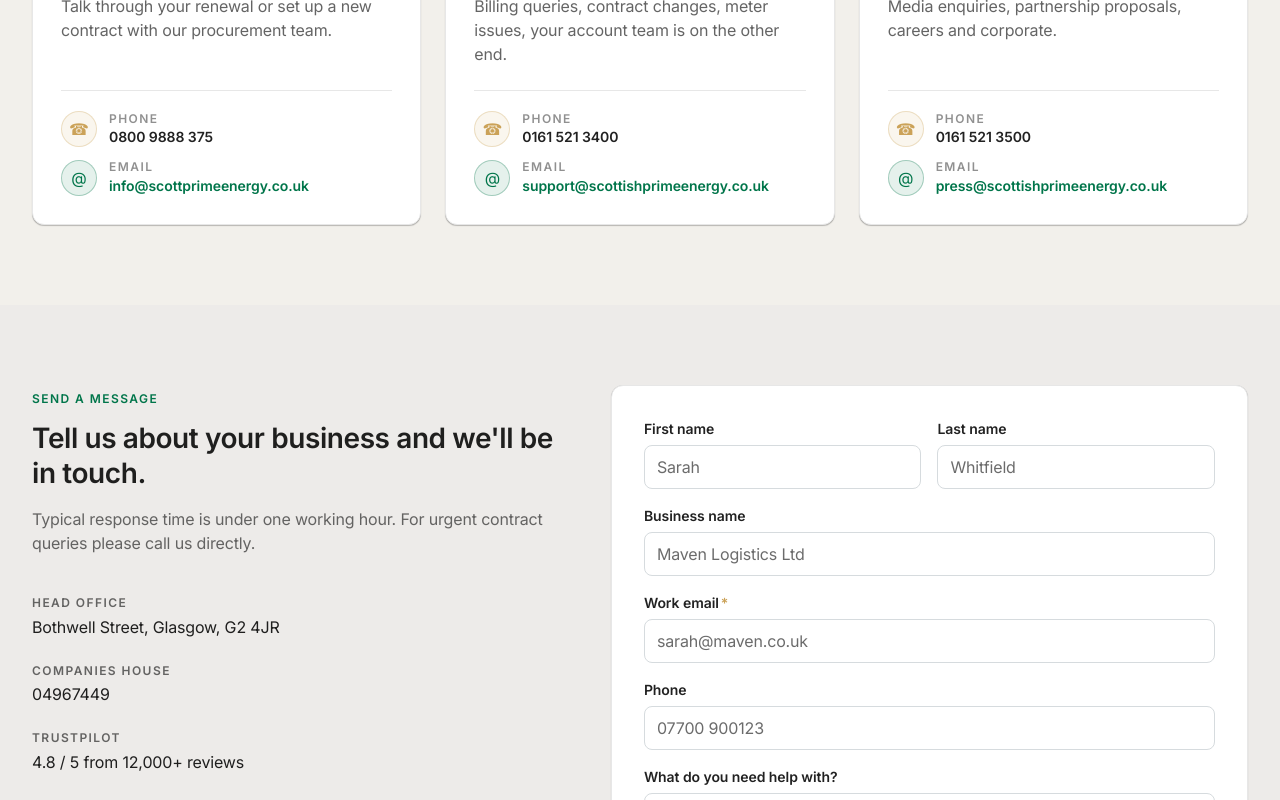
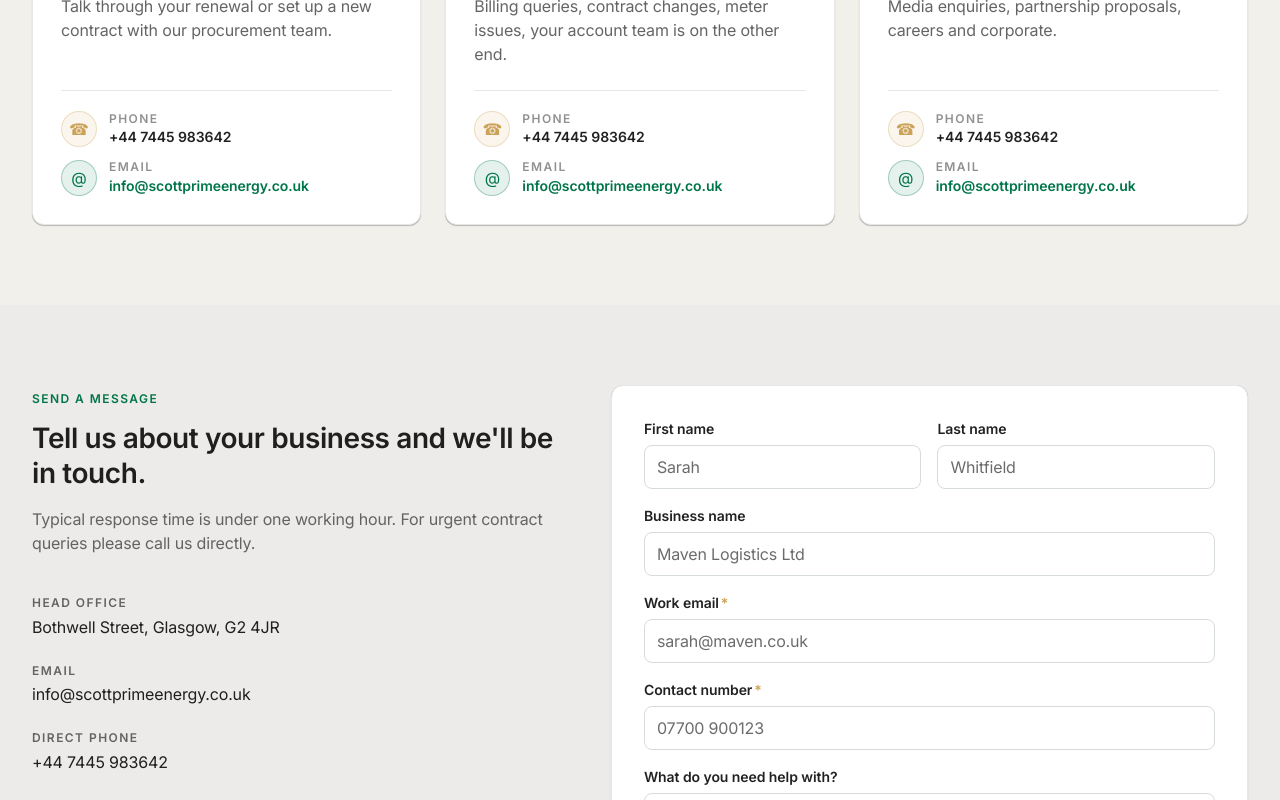
Before and after one commit to Zuhairshad/Scottish-Prime, a Next.js app: page /contact in a window 1280 px wide. Shown: the part 880-1680 px from the top of the page. Built offline with nearby package versions, Linux system fonts and the light colour scheme.

Commit message:
feat: update contact phone number, email, and make fields mandatory

```diff
--- a/src/app/api/send-lead/route.ts
+++ b/src/app/api/send-lead/route.ts
@@ -18,6 +18,15 @@
     const sender = process.env.LEAD_SENDER_EMAIL || `"Scott Prime Energy" <${smtpUser}>`;
 
     console.log(`[Lead received] Form: ${formType}, Page: ${pageUrl}`, fields);
+
+    if (formType === "Contact Form") {
+      if (!fields.email || !String(fields.email).trim() || !fields.phone || !String(fields.phone).trim()) {
+        return NextResponse.json(
+          { success: false, error: "Both email address and contact number are mandatory." },
+          { status: 400 }
+        );
+      }
+    }
 
     if (!smtpPass || smtpPass === "your_webmail_password_here") {
       console.warn("WARNING: SMTP_PASSWORD is not set. Lead logged to console (skipping direct email dispatch).");
--- a/src/app/contact/page.tsx
+++ b/src/app/contact/page.tsx
@@ -37,7 +37,7 @@
             </p>
 
             <div className="mt-8 flex flex-wrap gap-x-8 gap-y-3 t-body-sm-med text-white">
-              <span><span className="text-gold">★</span> 0800 9888 375</span>
+              <span><span className="text-gold">★</span> +44 7445 983642</span>
               <span><span className="text-gold">★</span> info@scottprimeenergy.co.uk</span>
               <span><span className="text-gold">★</span> Under 1hr response</span>
             </div>
@@ -53,7 +53,7 @@
               tagVariant="green"
               title="Get a quote"
               body="Talk through your renewal or set up a new contract with our procurement team."
-              phone="0800 9888 375"
+              phone="+44 7445 983642"
               email="info@scottprimeenergy.co.uk"
             />
             <ContactCard
@@ -61,16 +61,16 @@
               tagVariant="green-soft"
               title="Existing customers"
               body="Billing queries, contract changes, meter issues, your account team is on the other end."
-              phone="0161 521 3400"
-              email="support@scottishprimeenergy.co.uk"
+              phone="+44 7445 983642"
+              email="info@scottprimeenergy.co.uk"
             />
             <ContactCard
               tag="Press"
               tagVariant="house"
               title="Press & partnerships"
               body="Media enquiries, partnership proposals, careers and corporate."
-              phone="0161 521 3500"
-              email="press@scottishprimeenergy.co.uk"
+              phone="+44 7445 983642"
+              email="info@scottprimeenergy.co.uk"
             />
           </div>
         </Container>
@@ -91,6 +91,16 @@
 
               <div className="mt-10 space-y-6">
                 <InfoRow label="Head office" value="Bothwell Street, Glasgow, G2 4JR" />
+                <InfoRow
+                  label="Email"
+                  value="info@scottprimeenergy.co.uk"
+                  href="mailto:info@scottprimeenergy.co.uk"
+                />
+                <InfoRow
+                  label="Direct phone"
+                  value="+44 7445 983642"
+                  href="tel:+447445983642"
+                />
                 <InfoRow label="Companies House" value="04967449" />
                 <InfoRow label="Trustpilot" value="4.8 / 5 from 12,000+ reviews" />
               </div>
@@ -182,11 +192,28 @@
   );
 }
 
-function InfoRow({ label, value }: { label: string; value: string }) {
+function InfoRow({
+  label,
+  value,
+  href,
+}: {
+  label: string;
+  value: string;
+  href?: string;
+}) {
   return (
     <div>
       <p className="t-eyebrow text-ink-soft">{label}</p>
-      <p className="t-body text-ink mt-1">{value}</p>
+      {href ? (
+        <a
+          href={href}
+          className="t-body text-ink hover:text-accent-green transition-colors mt-1 inline-block"
+        >
+          {value}
+        </a>
+      ) : (
+        <p className="t-body text-ink mt-1">{value}</p>
+      )}
     </div>
   );
 }
--- a/src/app/faq/page.tsx
+++ b/src/app/faq/page.tsx
@@ -132,7 +132,7 @@
     items: [
       {
         q: "Who do I contact if something goes wrong?",
-        a: "Your dedicated account manager, their direct line is in your myHUB dashboard, or call us on 0161 521 3400.",
+        a: "Your dedicated account manager, their direct line is in your myHUB dashboard, or call us on +44 7445 983642.",
       },
       {
         q: "What is myHUB?",
@@ -237,8 +237,8 @@
               <ButtonLink href="/contact" variant="primary">
                 Contact us →
               </ButtonLink>
-              <ButtonLink href="tel:08009888375" variant="outline">
-                0800 9888 375
+              <ButtonLink href="tel:+447445983642" variant="outline">
+                +44 7445 983642
               </ButtonLink>
             </div>
           </Card>
--- a/src/components/contact-form.tsx
+++ b/src/components/contact-form.tsx
@@ -8,6 +8,8 @@
 
 export function ContactForm() {
   const [submitted, setSubmitted] = useState(false);
+  const [error, setError] = useState<string | null>(null);
+  const [isSubmitting, setIsSubmitting] = useState(false);
 
   if (submitted) {
     return (
@@ -28,10 +30,10 @@
           procurement team will reply within one working hour on weekdays.
           For urgent contract queries you can always call us on{" "}
           <a
-            href="tel:08009888375"
+            href="tel:+447445983642"
             className="text-accent-green hover:underline"
           >
-            0800 9888 375
+            +44 7445 983642
           </a>
           .
         </p>
@@ -56,6 +58,7 @@
 
   const handleSubmit = async (e: React.FormEvent<HTMLFormElement>) => {
     e.preventDefault();
+    setError(null);
     const formData = new FormData(e.currentTarget);
     const firstName = (formData.get("firstName") as string || "").trim();
     const lastName = (formData.get("lastName") as string || "").trim();
@@ -65,8 +68,19 @@
     const topic = formData.get("topic") as string;
     const message = (formData.get("message") as string || "").trim();
 
+    if (!email) {
+      setError("Email address is mandatory.");
+      return;
+    }
+    if (!phone) {
+      setError("Contact number is mandatory.");
+      return;
+    }
+
+    setIsSubmitting(true);
+
     try {
-      await fetch("/api/send-lead", {
+      const res = await fetch("/api/send-lead", {
         method: "POST",
         headers: { "Content-Type": "application/json" },
         body: JSON.stringify({
@@ -81,8 +95,17 @@
           message,
         }),
       });
+
+      const data = await res.json();
+      if (!res.ok && data?.error) {
+        setError(data.error);
+        setIsSubmitting(false);
+        return;
+      }
     } catch (err) {
       console.error("Failed to submit lead:", err);
+    } finally {
+      setIsSubmitting(false);
     }
 
     setSubmitted(true);
@@ -94,13 +117,18 @@
         onSubmit={handleSubmit}
         className="space-y-4"
       >
+        {error && (
+          <div className="p-3 text-sm text-red-700 bg-red-50 border border-red-200 rounded-[8px]">
+            {error}
+          </div>
+        )}
         <div className="grid grid-cols-2 gap-4">
           <Field label="First name" name="firstName" placeholder="Sarah" />
           <Field label="Last name" name="lastName" placeholder="Whitfield" />
         </div>
         <Field label="Business name" name="business" placeholder="Maven Logistics Ltd" />
         <Field label="Work email" name="email" type="email" placeholder="sarah@maven.co.uk" required />
-        <Field label="Phone" name="phone" type="tel" placeholder="07700 900123" />
+        <Field label="Contact number" name="phone" type="tel" placeholder="07700 900123" required />
         <label className="block">
           <span className="t-body-sm-med text-ink block mb-1.5">
             What do you need help with?
@@ -131,8 +159,8 @@
             className="w-full rounded-[8px] px-3 py-2.5 t-body bg-paper border border-hairline-strong text-ink placeholder:text-ink-soft outline-none focus:border-accent-green focus:border-2"
           />
         </label>
-        <Button variant="primary" className="w-full" type="submit">
-          Send message →
+        <Button variant="primary" className="w-full" type="submit" disabled={isSubmitting}>
+          {isSubmitting ? "Sending message..." : "Send message →"}
         </Button>
         <p className="t-body-sm text-ink-soft text-center">
           By submitting you agree to our{" "}
```
